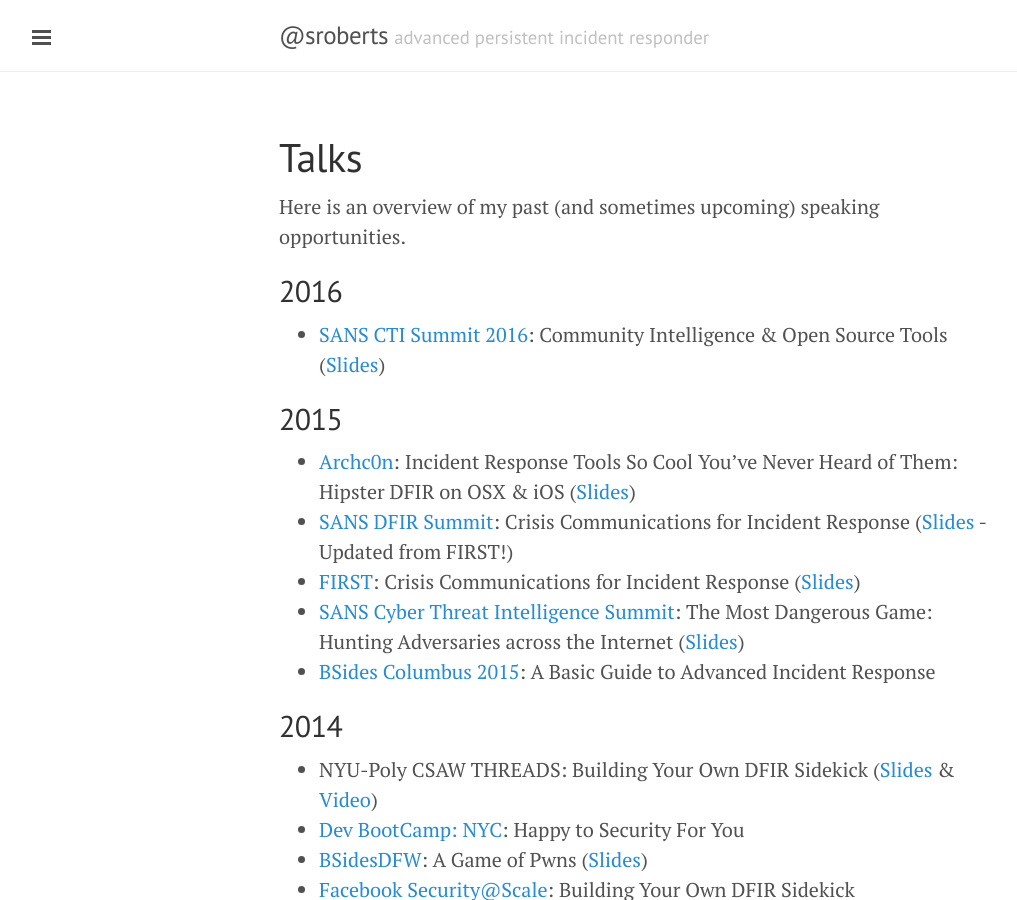
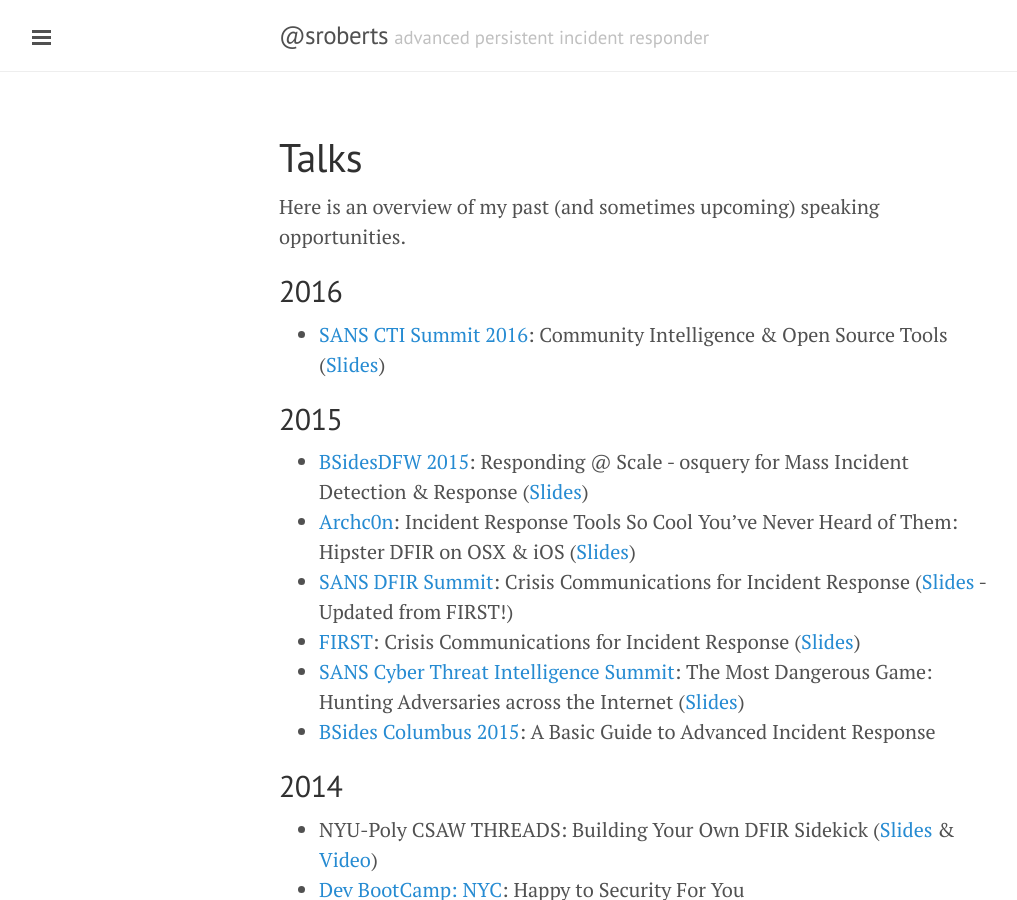
Before and after one commit to sroberts/sroberts.github.io, a Jekyll site: the page built from talks.md, in a window 1280 px wide and 900 px high. Shown: the whole window, without its empty margins (1-1018 px from the left). Built offline with Jekyll 4.4.1, drawn with Linux system fonts in a browser that asks for light colours; nearby versions of some CDN libraries; comment, search, counter and statistics services are not loaded.

Commit message:
added bsidesdfw talk

```diff
--- a/talks.md
+++ b/talks.md
@@ -9,6 +9,7 @@
 - [SANS CTI Summit 2016](https://www.sans.org/event/cyber-threat-intelligence-summit-2016): Community Intelligence & Open Source Tools ([Slides](https://speakerdeck.com/sroberts/community-intelligence-and-open-source-tools))
 
 ## 2015
+- [BSidesDFW 2015](http://www.securitybsides.com/w/page/96312090/BSidesDFW%202015): Responding @ Scale - osquery for Mass Incident Detection & Response ([Slides](http://sroberts.github.io/bsidesdfw2015-slides/slides.html#1))
 - [Archc0n](http://www.archc0n.org/): Incident Response Tools So Cool You've Never Heard of Them: Hipster DFIR on OSX & iOS ([Slides](https://speakerdeck.com/sroberts/hipster-dfir-on-osx))
 - [SANS DFIR Summit](http://www.sans.org/event/digital-forensics-summit-2015): Crisis Communications for Incident Response ([Slides](https://speakerdeck.com/sroberts/crisis-communication-for-incident-response) - Updated from FIRST!)
 - [FIRST](http://www.first.org/conference/2015): Crisis Communications for Incident Response ([Slides](https://speakerdeck.com/sroberts/crisis-communications-for-incident-response-first15))
```
